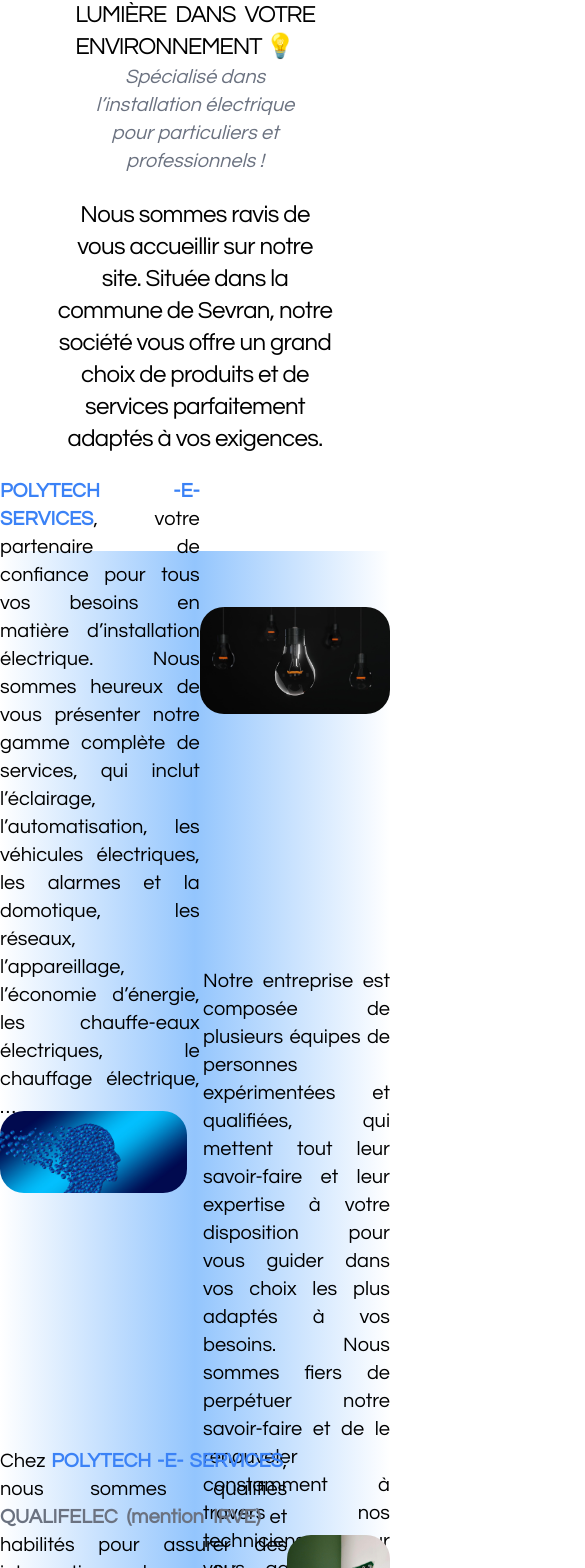
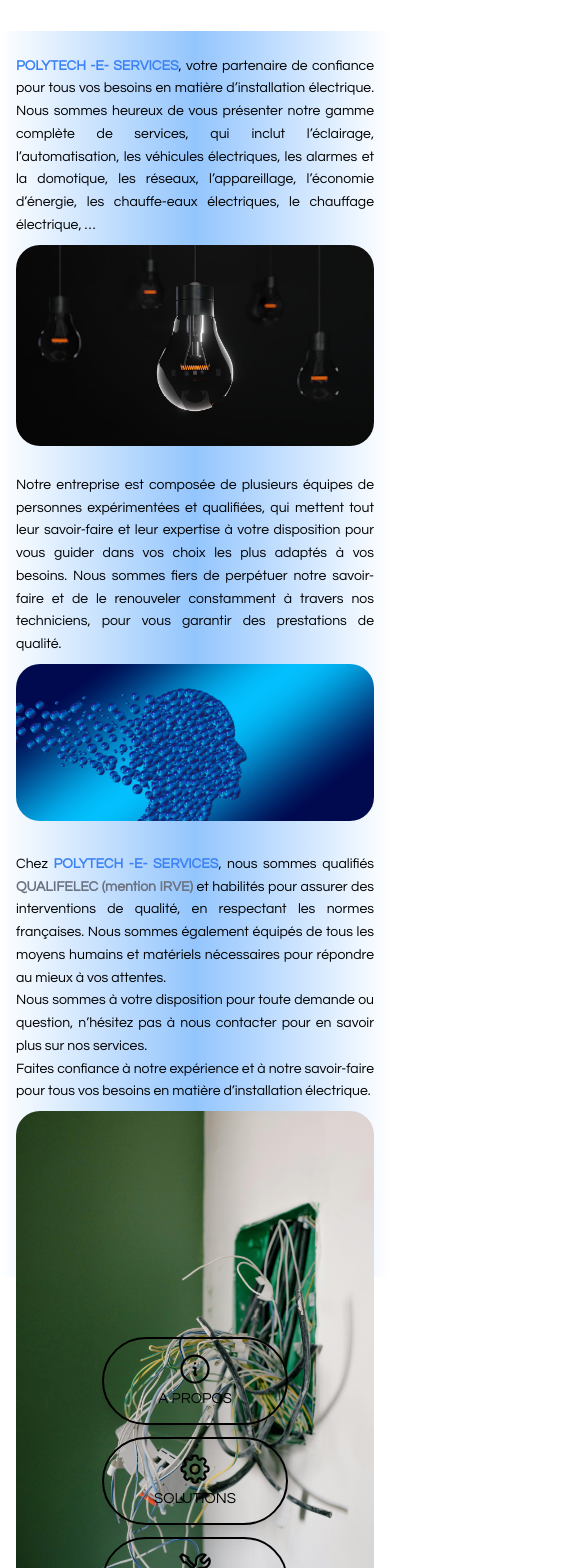
Before and after one commit to MarionLnd/polytech-e-service, a Vue app: page / in a window 390 px wide. Shown: the part 430-1998 px from the top of the page, 585 px wide, since content can reach past the window. Built offline with nearby package versions, Linux system fonts and the light colour scheme.

Commit message:
feat: start fixing the responsive part

```diff
--- a/index.html
+++ b/index.html
@@ -1,10 +1,10 @@
-<!DOCTYPE html>
+<!doctype html>
 <html lang="en">
   <head>
-    <meta charset="UTF-8">
-    <link rel="icon" href="/favicon.ico">
-    <meta name="viewport" content="width=device-width, initial-scale=1.0">
-    <title>Vite App</title>
+    <meta charset="UTF-8" />
+    <link rel="icon" href="/favicon.ico" />
+    <meta name="viewport" content="width=device-width, initial-scale=1.0" />
+    <title>Polytech -E- Services</title>
   </head>
   <body>
     <div id="app"></div>
--- a/src/views/HomeView.vue
+++ b/src/views/HomeView.vue
@@ -10,21 +10,22 @@
 </script>
 
 <template>
-  <main class="flex container my-14 text-justify flex-col">
-    <div class="section-1 flex flex-col p-14">
-      <div class="p-5 self-center">
+  <main class="flex container sm:my-14 sm:text-justify flex-col">
+    <div class="section-1 flex flex-col p-10 sm:p-14">
+      <div class="sm:p-5 self-center">
+        <!-- Utiliser le code et les propriétés de Vue.js pour changer le <span /> en un autre <p /> si on est sur un téléphone ? -->
         <p>
-          <b class="text-5xl text-blue-500">POLYTECH -E- SERVICES</b>,
-          <span class="text-2xl tracking-tighter uppercase">
+          <b class="text-3xl sm:text-5xl text-blue-500">POLYTECH -E- SERVICES</b>,
+          <span class="text-center sm:text-2xl sm:tracking-tighter uppercase">
             Vous apporter la lumière dans votre environnement 💡</span
           >
         </p>
-        <p class="text-center italic text-xl text-gray-500">
+        <p class="text-center italic text-xs sm:text-xl text-gray-500">
           Spécialisé dans l’installation électrique pour particuliers et professionnels !
         </p>
       </div>
 
-      <p class="mt-1 text-center text-2xl tracking-tight">
+      <p class="mt-3 sm:mt-1 text-justify sm:text-center sm:text-2xl sm:tracking-tight">
         Nous sommes ravis de vous accueillir sur notre site. Située dans la commune de Sevran, notre
         société vous offre un grand choix de produits et de services parfaitement adaptés à vos
         exigences.
@@ -32,11 +33,13 @@
     </div>
 
     <div
-      class="section-2 flex flex-col gap-10 mt-10 p-14 px-0 bg-gradient-to-r from-white via-blue-300 to-white"
+      class="section-2 flex flex-col sm:gap-10 sm:mt-10 sm:p-14 px-4 sm:px-0 text-justify bg-gradient-to-r from-white via-blue-300 to-white"
     >
-      <div class="flex flex-row justify-around max-h-96 mb-20">
-        <div class="flex">
-          <p class="self-center max-w-2xl text-xl">
+      <div
+        class="flex flex-col sm:flex-row justify-around items-center sm:max-h-96 sm:mb-20 mt-6 sm:mt-12"
+      >
+        <div class="mb-2 sm:mb-0">
+          <p class="self-center max-w-2xl text-sm sm:text-xl leading-relaxed">
             <span class="text-blue-500 font-semibold">POLYTECH -E- SERVICES</span>, votre partenaire
             de confiance pour tous vos besoins en matière d’installation électrique. Nous sommes
             heureux de vous présenter notre gamme complète de services, qui inclut l’éclairage,
@@ -46,18 +49,13 @@
           </p>
         </div>
 
-        <div class="s2-img-div">
-          <img :src="lightsImg" class="s2-img max-w-3xl rounded-3xl" />
-        </div>
+        <img :src="lightsImg" class="s2-img sm:max-w-3xl rounded-3xl mb-7 sm:mb-0" />
       </div>
 
-      <div class="flex flex-row justify-around max-h-96">
-        <div class="s2-img-div mr-4">
-          <!-- TODO Center the image -->
-          <img :src="bubbleHeadImg" class="s2-img max-w-2xl rounded-3xl" />
-        </div>
+      <div class="flex flex-col sm:flex-row justify-around sm:max-h-96 mb-8 sm:mb-16">
+        <img :src="bubbleHeadImg" class="s2-img order-2 sm:order-1 sm:max-w-2xl rounded-3xl" />
         <div class="flex">
-          <p class="self-center max-w-2xl text-xl">
+          <p class="self-center max-w-2xl text-sm sm:text-xl leading-relaxed mb-2 sm:mb-0">
             Notre entreprise est composée de plusieurs équipes de personnes expérimentées et
             qualifiées, qui mettent tout leur savoir-faire et leur expertise à votre disposition
             pour vous guider dans vos choix les plus adaptés à vos besoins. Nous sommes fiers de
@@ -66,9 +64,9 @@
           </p>
         </div>
       </div>
-      <div class="flex flex-row justify-around max-h-96">
+      <div class="flex flex-col sm:flex-row justify-around max-h-96 mb-10">
         <div class="flex">
-          <p class="self-center max-w-2xl text-xl">
+          <p class="self-center max-w-2xl text-sm sm:text-xl leading-relaxed mb-2 sm:mb-0">
             Chez <span class="text-blue-500 font-semibold">POLYTECH -E- SERVICES</span>, nous sommes
             qualifiés <span class="text-gray-500 font-semibold">QUALIFELEC (mention IRVE)</span> et
             habilités pour assurer des interventions de qualité, en respectant les normes
@@ -82,54 +80,54 @@
           </p>
         </div>
 
-        <div class="s2-img-div">
-          <img :src="electricalInstallationImg" class="s2-img max-w-2xl rounded-3xl" />
-        </div>
+        <img :src="electricalInstallationImg" class="s2-img sm:max-w-2xl rounded-3xl" />
       </div>
     </div>
 
-    <div class="section-3 flex p-14 justify-around h-60">
+    <div
+      class="section-3 flex flex-col sm:flex-row mt-5 sm:mt-0 p-10 sm:p-14 justify-around sm:h-60"
+    >
       <RouterLink
         to="/about"
-        class="border-black border-2 p-7 shadow-xl rounded-full hover:text-gray-200 hover:border-gray-200 hover:bg-blue-300"
+        class="border-black border-2 self-center w-3/5 sm:w-1/5 p-3 sm:p-7 mb-3 sm:mb-0 shadow-xl rounded-full hover:text-gray-200 hover:border-gray-200 hover:bg-blue-300"
       >
         <div class="flex flex-col">
           <InformationCircleIcon class="self-center h-9 w-9 text-blue-10" />
 
-          <p class="text-2xl text-center">A PROPOS</p>
+          <p class="sm:text-2xl text-center">A PROPOS</p>
         </div>
       </RouterLink>
 
       <RouterLink
         to="/solutions"
-        class="border-black border-2 p-7 shadow-xl rounded-full hover:text-gray-200 hover:border-gray-200 hover:bg-blue-300"
+        class="border-black border-2 self-center w-3/5 sm:w-1/5 p-3 sm:p-7 mb-3 sm:mb-0 shadow-xl rounded-full hover:text-gray-200 hover:border-gray-200 hover:bg-blue-300"
       >
         <div class="flex flex-col">
           <Cog8ToothIcon class="self-center h-9 w-9 text-blue-10" />
 
-          <p class="text-2xl text-center">SOLUTIONS</p>
+          <p class="sm:text-2xl text-center">SOLUTIONS</p>
         </div>
       </RouterLink>
 
       <RouterLink
         to="/realisations"
-        class="border-black border-2 p-7 shadow-xl rounded-full hover:text-gray-200 hover:border-gray-200 hover:bg-blue-300"
+        class="border-black border-2 self-center w-3/5 sm:w-1/5 p-3 sm:p-7 mb-3 sm:mb-0 shadow-xl rounded-full hover:text-gray-200 hover:border-gray-200 hover:bg-blue-300"
       >
         <div class="flex flex-col">
           <WrenchScrewdriverIcon class="self-center h-9 w-9 text-blue-10" />
 
-          <p class="text-2xl text-center">RÉALISATIONS</p>
+          <p class="sm:text-2xl text-center">RÉALISATIONS</p>
         </div>
       </RouterLink>
 
       <RouterLink
         to="/contact"
-        class="border-black border-2 p-7 shadow-xl rounded-full hover:text-gray-200 hover:border-gray-200 hover:bg-blue-300"
+        class="border-black border-2 self-center w-3/5 sm:w-1/5 p-3 sm:p-7 mb-3 sm:mb-0 shadow-xl rounded-full hover:text-gray-200 hover:border-gray-200 hover:bg-blue-300"
       >
         <div class="flex flex-col">
           <EnvelopeIcon class="self-center h-9 w-9 text-blue-10" />
 
-          <p class="text-2xl text-center">CONTACT</p>
+          <p class="sm:text-2xl text-center">CONTACT</p>
         </div>
       </RouterLink>
     </div>
@@ -139,9 +137,6 @@
 </template>
 
 <style scoped>
-.s2-img-div {
-  height: 60em;
-}
 .s2-img {
   width: 100%;
   max-height: 40%;
```
Also changed, not shown: 1 other file (tests, documents, lock files or other folders).
